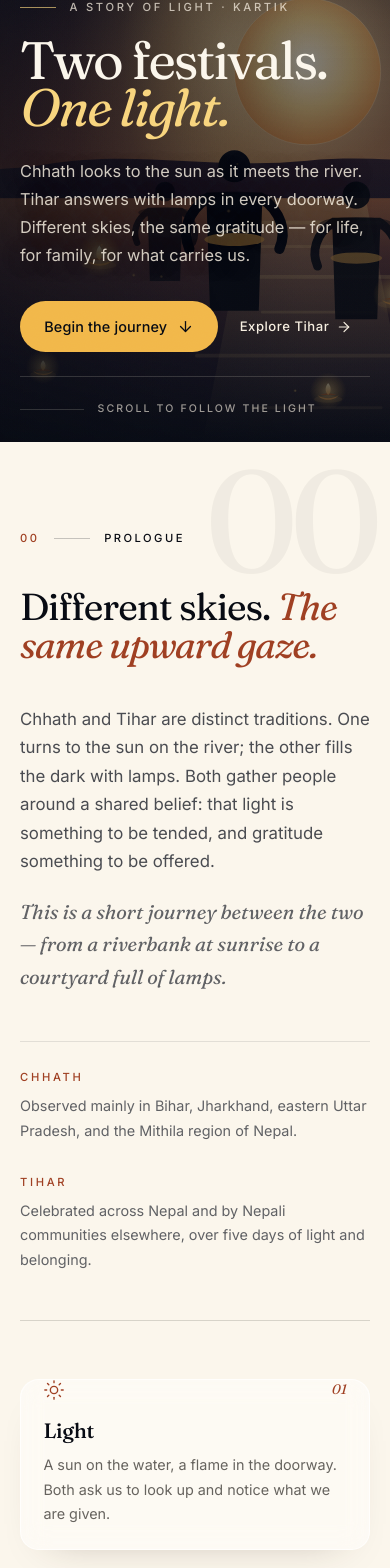
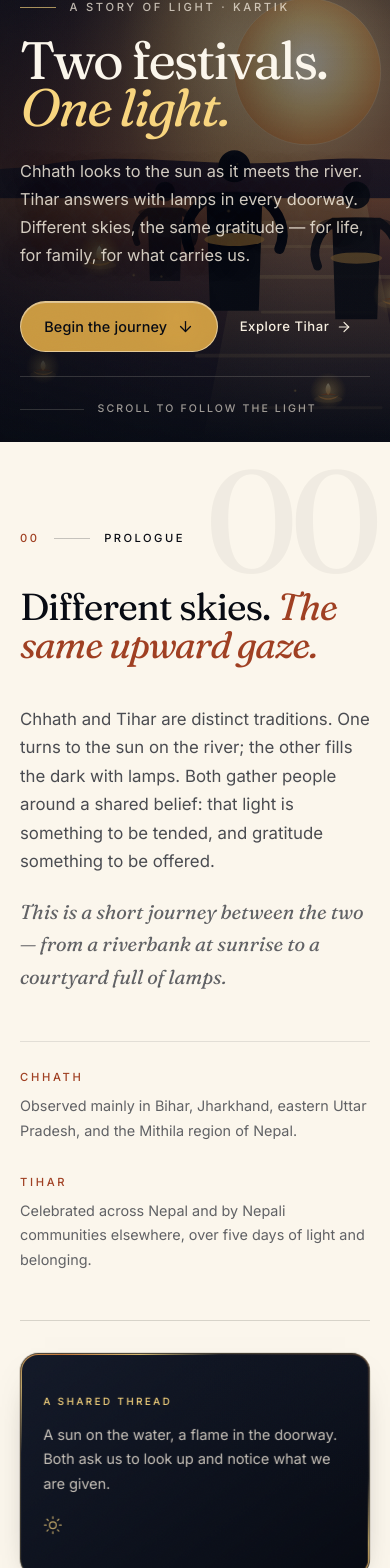
Before and after one commit to techWpiyush/Chhath-Web-UI, a React (Vite) app in the folder chhath-web-ui/: page / in a window 390 px wide. Shown: the part 402-1970 px from the top of the page. Built offline with nearby package versions, Linux system fonts and the light colour scheme.

Commit message:
Loading screen

```diff
--- a/chhath-web-ui/src/App.jsx
+++ b/chhath-web-ui/src/App.jsx
@@ -563,13 +563,34 @@ export default function App() {
               {themes.map((theme, index) => {
                 const Icon = themeIcons[theme.id]
                 return (
-                  <article className="theme glass-card" data-reveal-item key={theme.id}>
-                    <div className="theme-head">
-                      <Icon aria-hidden="true" size={22} strokeWidth={1.5} />
-                      <span className="theme-num">{String(index + 1).padStart(2, '0')}</span>
+                  <article
+                    aria-label={`${theme.title} theme. Focus or hover to reveal its description.`}
+                    className="theme-card"
+                    data-reveal-item
+                    key={theme.id}
+                    tabIndex={0}
+                  >
+                    <div className="theme-card-inner">
+                      <div className="theme-card-face theme-card-front">
+                        <span aria-hidden="true" className="theme-card-orb theme-card-orb--large" />
+                        <span aria-hidden="true" className="theme-card-orb theme-card-orb--small" />
+                        <div className="theme-card-heading">
+                          <Icon aria-hidden="true" size={25} strokeWidth={1.5} />
+                          <span className="theme-num">{String(index + 1).padStart(2, '0')}</span>
+                        </div>
+                        <div className="theme-card-front-copy">
+                          <h3 className="card-title">{theme.title}</h3>
+                          <span>Hover or focus to explore</span>
+                        </div>
+                      </div>
+                      <div className="theme-card-face theme-card-back">
+                        <span className="eyebrow">A shared thread</span>
+                        <p className="copy-sm">{theme.text}</p>
+                        <span aria-hidden="true" className="theme-card-back-mark">
+                          <Icon size={20} strokeWidth={1.5} />
+                        </span>
+                      </div>
                     </div>
-                    <h3 className="card-title">{theme.title}</h3>
-                    <p className="copy-sm">{theme.text}</p>
                   </article>
                 )
               })}
--- a/chhath-web-ui/src/components/LightRitual.jsx
+++ b/chhath-web-ui/src/components/LightRitual.jsx
@@ -42,9 +42,9 @@ export default function LightRitual() {
         const halo = lamp.querySelector('.ritual-halo')
         return gsap
           .timeline({ paused: true, repeat: -1, yoyo: true, defaults: { ease: 'sine.inOut' } })
-          .to(flame, { scaleY: 1.11, scaleX: 0.95, duration: 0.82 + index * 0.14 }, 0)
-          .to(flame, { scaleY: 0.94, scaleX: 1.05, duration: 0.66 + index * 0.1 }, '>-0.05')
-          .to(halo, { opacity: 0.76, duration: 1.2 + index * 0.16 }, 0)
+          .to(flame, { rotation: 2.8, scaleY: 1.18, scaleX: 0.91, duration: 0.58 + index * 0.1 }, 0)
+          .to(flame, { rotation: -2.2, scaleY: 0.88, scaleX: 1.06, duration: 0.46 + index * 0.08 }, '>-0.05')
+          .to(halo, { opacity: 0.96, scale: 1.1, duration: 0.8 + index * 0.12 }, 0)
       })
 
       const firstRing = lampRefs.current[0]?.querySelector('.ritual-ring')
--- a/chhath-web-ui/src/index.css
+++ b/chhath-web-ui/src/index.css
@@ -311,6 +311,9 @@
   min-height: 3rem;
   padding: 0.8rem 1.45rem;
   text-decoration: none;
+  -webkit-backdrop-filter: blur(12px) saturate(135%);
+  backdrop-filter: blur(12px) saturate(135%);
+  box-shadow: inset 0 1px 0 rgba(255, 255, 255, 0.42);
   transition:
     background-color 0.3s ease,
     border-color 0.3s ease,
@@ -328,43 +331,50 @@
 }
 
 .btn-primary {
-  background: var(--color-marigold-400);
+  background: rgba(242, 184, 74, 0.82);
+  border-color: rgba(255, 248, 226, 0.52);
   color: var(--color-ink-950);
 }
 
 .btn-primary:hover {
-  background: var(--color-marigold-300);
-  box-shadow: 0 14px 38px -14px rgba(242, 184, 74, 0.65);
+  background: rgba(248, 213, 126, 0.9);
+  box-shadow:
+    inset 0 1px 0 rgba(255, 255, 255, 0.58),
+    0 14px 38px -14px rgba(242, 184, 74, 0.65);
 }
 
 .btn-outline-light {
+  background: rgba(246, 238, 224, 0.08);
   border-color: rgba(246, 238, 224, 0.28);
   color: var(--color-cream-100);
 }
 
 .btn-outline-light:hover {
-  background: rgba(246, 238, 224, 0.08);
+  background: rgba(246, 238, 224, 0.14);
   border-color: rgba(246, 238, 224, 0.55);
 }
 
 .btn-dark {
-  background: var(--color-ink-950);
+  background: rgba(8, 11, 19, 0.72);
+  border-color: rgba(246, 238, 224, 0.18);
   color: var(--color-cream-50);
 }
 
 .btn-dark:hover {
-  background: var(--color-ink-800);
-  box-shadow: 0 16px 40px -18px rgba(8, 11, 19, 0.7);
+  background: rgba(20, 26, 41, 0.82);
+  box-shadow:
+    inset 0 1px 0 rgba(255, 255, 255, 0.14),
+    0 16px 40px -18px rgba(8, 11, 19, 0.7);
 }
 
 .btn-quiet {
-  background: transparent;
+  background: rgba(255, 255, 255, 0.16);
   border-color: rgba(159, 63, 34, 0.32);
   color: var(--color-ember-600);
 }
 
 .btn-quiet:hover {
-  background: rgba(159, 63, 34, 0.07);
+  background: rgba(255, 255, 255, 0.34);
   border-color: rgba(159, 63, 34, 0.6);
 }
 
@@ -397,6 +407,16 @@
 .btn.is-done:disabled:hover {
   background: rgba(74, 117, 110, 0.14);
   border-color: rgba(53, 90, 86, 0.34);
+}
+
+@supports not ((backdrop-filter: blur(1px)) or (-webkit-backdrop-filter: blur(1px))) {
+  .btn-primary {
+    background: var(--color-marigold-400);
+  }
+
+  .btn-dark {
+    background: var(--color-ink-950);
+  }
 }
 
 .text-link {
@@ -491,19 +511,25 @@
 /* ---------- Header ---------- */
 
 .site-header {
+  -webkit-backdrop-filter: blur(16px) saturate(130%);
+  backdrop-filter: blur(16px) saturate(130%);
+  background: rgba(8, 11, 19, 0.42);
   border-bottom: 1px solid transparent;
+  border-bottom-color: rgba(236, 220, 196, 0.1);
+  box-shadow: 0 12px 40px -32px rgba(0, 0, 0, 0.66);
   inset-inline: 0;
   position: fixed;
   top: 0;
   transition:
     background-color 0.4s ease,
     border-color 0.4s ease,
-    backdrop-filter 0.4s ease;
+    backdrop-filter 0.4s ease,
+    box-shadow 0.4s ease;
   z-index: 100;
 }
 
 .site-header.is-scrolled {
-  background: rgba(8, 11, 19, 0.72);
+  background: rgba(8, 11, 19, 0.78);
   backdrop-filter: blur(20px) saturate(135%);
   -webkit-backdrop-filter: blur(20px) saturate(135%);
   border-bottom-color: rgba(236, 220, 196, 0.12);
@@ -531,9 +557,12 @@
 
 .sound-toggle {
   align-items: center;
-  background: rgba(8, 11, 19, 0.25);
-  border: 1px solid rgba(246, 238, 224, 0.22);
+  -webkit-backdrop-filter: blur(14px) saturate(140%);
+  backdrop-filter: blur(14px) saturate(140%);
+  background: rgba(246, 238, 224, 0.09);
+  border: 1px solid rgba(246, 238, 224, 0.28);
   border-radius: 999px;
+  box-shadow: inset 0 1px 0 rgba(255, 255, 255, 0.16);
   color: var(--color-marigold-300);
   cursor: pointer;
   display: inline-flex;
@@ -551,7 +580,7 @@
 }
 
 .sound-toggle:hover {
-  background: rgba(246, 238, 224, 0.1);
+  background: rgba(246, 238, 224, 0.16);
   border-color: rgba(246, 238, 224, 0.45);
 }
 
@@ -625,24 +654,35 @@
 
 .nav-link {
   align-items: center;
+  border: 1px solid transparent;
+  border-radius: 999px;
   color: rgba(246, 238, 224, 0.72);
   display: inline-flex;
   font-size: 0.7rem;
   font-weight: 500;
   letter-spacing: 0.18em;
   min-height: 2.75rem;
-  padding-inline: 0.2rem;
+  padding-inline: 0.65rem;
   position: relative;
   text-decoration: none;
   text-transform: uppercase;
-  transition: color 0.25s ease;
+  transition:
+    background-color 0.25s ease,
+    border-color 0.25s ease,
+    color 0.25s ease;
 }
 
 .nav-link:hover {
+  -webkit-backdrop-filter: blur(12px);
+  backdrop-filter: blur(12px);
+  background: rgba(246, 238, 224, 0.09);
+  border-color: rgba(246, 238, 224, 0.16);
   color: var(--color-cream-50);
 }
 
 .nav-link[aria-current="location"] {
+  background: rgba(246, 238, 224, 0.075);
+  border-color: rgba(246, 238, 224, 0.12);
   color: var(--color-marigold-300);
 }
 
@@ -665,9 +705,12 @@
 
 .menu-button {
   align-items: center;
-  background: rgba(8, 11, 19, 0.25);
-  border: 1px solid rgba(246, 238, 224, 0.24);
+  -webkit-backdrop-filter: blur(14px) saturate(140%);
+  backdrop-filter: blur(14px) saturate(140%);
+  background: rgba(246, 238, 224, 0.09);
+  border: 1px solid rgba(246, 238, 224, 0.28);
   border-radius: 999px;
+  box-shadow: inset 0 1px 0 rgba(255, 255, 255, 0.16);
   color: var(--color-cream-50);
   cursor: pointer;
   display: inline-flex;
@@ -680,7 +723,7 @@
 }
 
 .menu-button:hover {
-  background: rgba(246, 238, 224, 0.1);
+  background: rgba(246, 238, 224, 0.16);
   border-color: rgba(246, 238, 224, 0.45);
 }
 
@@ -710,8 +753,9 @@
 
 .mobile-menu {
   animation: menu-in 0.28s var(--ease-out-soft);
-  backdrop-filter: blur(18px);
-  background: rgba(8, 11, 19, 0.97);
+  -webkit-backdrop-filter: blur(22px) saturate(135%);
+  backdrop-filter: blur(22px) saturate(135%);
+  background: rgba(8, 11, 19, 0.9);
   border-bottom: 1px solid rgba(246, 238, 224, 0.12);
   box-shadow: 0 30px 60px rgba(0, 0, 0, 0.4);
   left: 0;
@@ -989,35 +1033,202 @@
   padding-top: 2rem;
 }
 
-.theme {
+.theme-card {
+  height: 15.5rem;
   min-width: 0;
-}
-
-.theme.glass-card {
+  outline-offset: 5px;
+  perspective: 900px;
+  position: relative;
+}
+
+.theme-card-inner {
+  border-radius: 1.15rem;
+  box-shadow: 0 16px 38px -25px rgba(8, 11, 19, 0.7);
+  height: 100%;
+  position: relative;
+  transform-style: preserve-3d;
+  transition: transform 650ms cubic-bezier(0.2, 0.75, 0.25, 1);
+  width: 100%;
+}
+
+.theme-card:hover .theme-card-inner,
+.theme-card:focus-visible .theme-card-inner {
+  transform: rotateY(180deg);
+}
+
+.theme-card-face {
+  -webkit-backface-visibility: hidden;
+  backface-visibility: hidden;
+  background:
+    radial-gradient(80% 90% at 100% 0%, rgba(226, 134, 61, 0.18), transparent 72%),
+    linear-gradient(145deg, rgba(20, 26, 41, 0.98), rgba(8, 11, 19, 0.98));
+  border: 1px solid rgba(248, 213, 126, 0.22);
+  border-radius: inherit;
+  color: var(--color-cream-50);
+  inset: 0;
+  overflow: hidden;
+  position: absolute;
+  transform: translateZ(1px);
+}
+
+.theme-card-face::before {
+  animation: theme-card-border 5s linear infinite;
+  background: linear-gradient(
+    90deg,
+    transparent,
+    rgba(248, 213, 126, 0.9),
+    rgba(226, 134, 61, 0.9),
+    rgba(248, 213, 126, 0.9),
+    transparent
+  );
+  content: "";
+  height: 180%;
+  left: 50%;
+  position: absolute;
+  top: 50%;
+  transform: translate(-50%, -50%);
+  width: 58%;
+}
+
+.theme-card-face::after {
+  background:
+    radial-gradient(85% 90% at 100% 0%, rgba(20, 26, 41, 0.2), transparent 72%),
+    linear-gradient(145deg, #141a29, #080b13);
+  border-radius: calc(1.15rem - 2px);
+  content: "";
+  inset: 1px;
+  position: absolute;
+}
+
+.theme-card-front,
+.theme-card-back {
   padding: 1.4rem;
 }
 
-.theme-head {
-  align-items: center;
-  color: var(--color-ember-600);
+.theme-card-front {
+  display: flex;
+  flex-direction: column;
+  justify-content: space-between;
+}
+
+.theme-card-heading,
+.theme-card-front-copy,
+.theme-card-back > * {
+  position: relative;
+  z-index: 1;
+}
+
+.theme-card-heading {
+  align-items: center;
+  color: var(--color-marigold-300);
   display: flex;
   justify-content: space-between;
 }
 
 .theme-num {
+  color: rgba(248, 213, 126, 0.72);
   font-family: var(--font-display);
   font-size: 0.86rem;
   font-style: italic;
 }
 
-.theme h3 {
-  color: var(--color-ink-950);
-  margin-top: 1.1rem;
-}
-
-.theme p {
-  color: rgba(30, 26, 22, 0.68);
-  margin-top: 0.6rem;
+.theme-card-front-copy h3 {
+  color: var(--color-cream-50);
+}
+
+.theme-card-front-copy > span {
+  color: rgba(236, 220, 196, 0.54);
+  display: block;
+  font-size: 0.63rem;
+  letter-spacing: 0.12em;
+  margin-top: 0.5rem;
+  text-transform: uppercase;
+}
+
+.theme-card-orb {
+  animation: theme-card-float 2.6s ease-in-out infinite;
+  border-radius: 50%;
+  filter: blur(17px);
+  pointer-events: none;
+  position: absolute;
+  z-index: 1;
+}
+
+.theme-card-orb--large {
+  background: rgba(226, 134, 61, 0.68);
+  height: 8rem;
+  right: -3.2rem;
+  top: -3.2rem;
+  width: 8rem;
+}
+
+.theme-card-orb--small {
+  animation-delay: -900ms;
+  background: rgba(248, 213, 126, 0.72);
+  bottom: 1.8rem;
+  height: 2.2rem;
+  right: 2.5rem;
+  width: 2.2rem;
+}
+
+.theme-card-back {
+  align-items: flex-start;
+  display: flex;
+  flex-direction: column;
+  justify-content: center;
+  transform: rotateY(180deg) translateZ(1px);
+}
+
+.theme-card-back .eyebrow {
+  color: var(--color-marigold-300);
+  font-size: 0.62rem;
+}
+
+.theme-card-back p {
+  color: rgba(246, 238, 224, 0.8);
+  margin-top: 0.9rem;
+  max-width: 38ch;
+}
+
+.theme-card-back-mark {
+  color: rgba(248, 213, 126, 0.72);
+  margin-top: 1.2rem;
+}
+
+@keyframes theme-card-border {
+  from {
+    transform: translate(-50%, -50%) rotate(0deg);
+  }
+  to {
+    transform: translate(-50%, -50%) rotate(360deg);
+  }
+}
+
+@keyframes theme-card-float {
+  0%,
+  100% {
+    transform: translateY(0);
+  }
+  50% {
+    transform: translateY(0.45rem);
+  }
+}
+
+@media (hover: none) {
+  .theme-card-inner {
+    transform: rotateY(180deg);
+  }
+}
+
+@media (prefers-reduced-motion: reduce) {
+  .theme-card-inner {
+    transition: none;
+  }
+
+  .theme-card-face::before,
+  .theme-card-orb {
+    animation: none;
+  }
 }
 
 .note {
@@ -1383,8 +1594,12 @@
 
 .tihar-day-toggle {
   align-items: start;
-  background: none;
-  border: 0;
+  -webkit-backdrop-filter: blur(14px) saturate(130%);
+  backdrop-filter: blur(14px) saturate(130%);
+  background: rgba(246, 238, 224, 0.025);
+  border: 1px solid rgba(246, 238, 224, 0.06);
+  border-radius: 1rem;
+  box-shadow: inset 0 1px 0 rgba(246, 238, 224, 0.06);
   color: inherit;
   cursor: pointer;
   display: grid;
@@ -1393,12 +1608,17 @@
   grid-template-columns: 3.8rem minmax(0, 0.85fr) minmax(0, 1.45fr) 2.25rem;
   padding: 1.4rem 1.2rem;
   text-align: left;
-  transition: background-color 0.35s ease;
+  transition:
+    background-color 0.35s ease,
+    border-color 0.35s ease,
+    box-shadow 0.35s ease;
   width: 100%;
 }
 
 .tihar-day-toggle:hover {
-  background: rgba(246, 238, 224, 0.035);
+  background: rgba(246, 238, 224, 0.075);
+  border-color: rgba(246, 238, 224, 0.16);
+  box-shadow: inset 0 1px 0 rgba(246, 238, 224, 0.11);
 }
 
 .tihar-num {
@@ -1575,20 +1795,40 @@
 
 .ritual-diya {
   align-items: center;
-  background: none;
-  border: 0;
+  -webkit-backdrop-filter: blur(14px) saturate(130%);
+  backdrop-filter: blur(14px) saturate(130%);
+  background: rgba(255, 255, 255, 0.12);
+  border: 1px solid rgba(255, 255, 255, 0.45);
   border-radius: 1rem;
+  box-shadow: inset 0 1px 0 rgba(255, 255, 255, 0.48);
   cursor: pointer;
   display: flex;
   flex-direction: column;
   font: inherit;
   gap: 0.35rem;
   padding: 0.5rem 0.25rem 0.75rem;
-  transition: background-color 0.3s ease;
+  transition:
+    background-color 0.3s ease,
+    border-color 0.3s ease,
+    box-shadow 0.3s ease,
+    transform 0.3s var(--ease-out-soft);
 }
 
 .ritual-diya:hover {
-  background: rgba(242, 184, 74, 0.1);
+  background: rgba(255, 255, 255, 0.3);
+  border-color: rgba(242, 184, 74, 0.38);
+  box-shadow:
+    inset 0 1px 0 rgba(255, 255, 255, 0.74),
+    0 10px 24px -20px rgba(185, 95, 36, 0.5);
+  transform: translateY(-2px);
+}
+
+.ritual-diya.is-lit {
+  background: rgba(242, 184, 74, 0.14);
+  border-color: rgba(242, 184, 74, 0.38);
+  box-shadow:
+    inset 0 1px 0 rgba(255, 255, 255, 0.62),
+    0 10px 28px -22px rgba(185, 95, 36, 0.62);
 }
 
 .ritual-lamp {
@@ -1618,11 +1858,15 @@
 
 /* Without motion the lamp still has to read as lit. */
 .ritual-lamp.is-lit .ritual-flame {
+  filter:
+    drop-shadow(0 0 4px rgba(255, 220, 145, 0.95))
+    drop-shadow(0 0 12px rgba(242, 184, 74, 0.9))
+    drop-shadow(0 0 22px rgba(226, 134, 61, 0.55));
   opacity: 1;
 }
 
 .ritual-lamp.is-lit .ritual-halo {
-  opacity: 0.85;
+  opacity: 0.94;
 }
 
 .ritual-label {
@@ -1703,9 +1947,12 @@
 
 .share-button {
   align-items: center;
-  background: none;
+  -webkit-backdrop-filter: blur(12px) saturate(130%);
+  backdrop-filter: blur(12px) saturate(130%);
+  background: rgba(246, 238, 224, 0.055);
   border: 1px solid rgba(236, 220, 196, 0.2);
   border-radius: 999px;
+  box-shadow: inset 0 1px 0 rgba(246, 238, 224, 0.1);
   color: rgba(236, 220, 196, 0.78);
   cursor: pointer;
   display: inline-flex;
@@ -1723,8 +1970,9 @@
 }
 
 .share-button:hover {
-  background: rgba(242, 184, 74, 0.12);
+  background: rgba(242, 184, 74, 0.16);
   border-color: rgba(242, 184, 74, 0.5);
+  box-shadow: inset 0 1px 0 rgba(255, 255, 255, 0.2);
   color: var(--color-marigold-300);
 }
 
@@ -1736,8 +1984,12 @@
 
 .back-top {
   align-items: center;
-  border: 1px solid rgba(236, 220, 196, 0.18);
+  -webkit-backdrop-filter: blur(12px) saturate(130%);
+  backdrop-filter: blur(12px) saturate(130%);
+  background: rgba(246, 238, 224, 0.06);
+  border: 1px solid rgba(236, 220, 196, 0.22);
   border-radius: 999px;
+  box-shadow: inset 0 1px 0 rgba(246, 238, 224, 0.12);
   color: var(--color-cream-100);
   display: inline-flex;
   height: 2.75rem;
@@ -1827,14 +2079,8 @@
     grid-template-columns: 1fr;
   }
 
-  .theme {
-    border-top: 1px solid rgba(30, 26, 22, 0.12);
-    padding-top: 1.35rem;
-  }
-
-  .theme:first-child {
-    border-top: 0;
-    padding-top: 0;
+  .theme-card {
+    height: 14rem;
   }
 
   .between-section {
```
